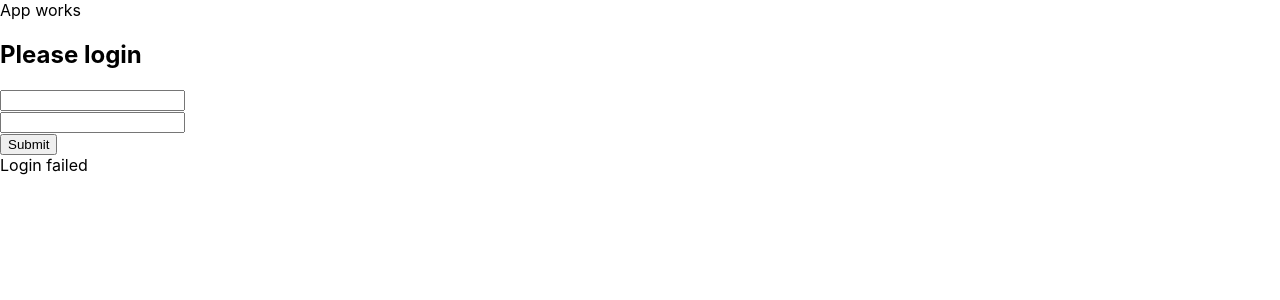
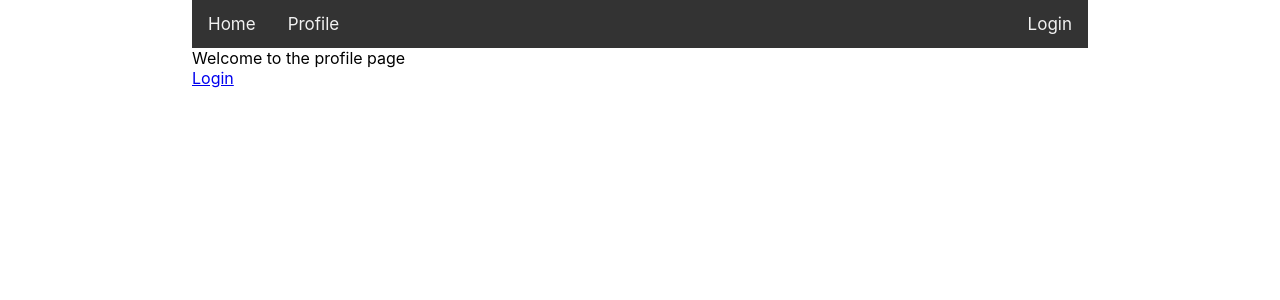
Before and after one commit to triciopa/react-typescript-course, a React (Create React App) app: page /profile in a window 1280 px wide. Shown: the top 300 px of the page. Built offline with nearby package versions, Linux system fonts and the light colour scheme.

Commit message:
new components

```diff
--- a/package.json
+++ b/package.json
@@ -10,8 +10,10 @@
     "@types/node": "^12.0.0",
     "@types/react": "^17.0.0",
     "@types/react-dom": "^17.0.0",
+    "@types/react-router-dom": "^5.1.8",
     "react": "^17.0.2",
     "react-dom": "^17.0.2",
+    "react-router-dom": "^5.2.0",
     "react-scripts": "4.0.3",
     "typescript": "^4.1.2",
     "web-vitals": "^1.0.1"
--- a/src/components/App.tsx
+++ b/src/components/App.tsx
@@ -1,7 +1,13 @@
 import React from "react";
 import { User } from "../model/Model";
 import { AuthService } from "../services/AuthService";
-import { Login } from "./Login";
+import { Router, Route, Switch } from "react-router-dom";
+import history from '../utils/history';
+
+import { Login } from "../components/Login";
+import Home from "./Home";
+import Navbar from "./Navbar";
+import Profile from "./Profile";
 
 interface AppState{
   user: User | undefined
@@ -10,10 +16,39 @@ export class App extends React.Component<{}, AppState> {
 
   private authService : AuthService = new AuthService();
 
+  constructor(props: any) {
+    super(props)
+    this.state = {
+      user: undefined
+    }
+
+    this.setUser = this.setUser.bind(this)
+  }
+
+  private setUser (user: User) {
+    this.setState({
+      user: user
+    })
+    console.log('setting the user: ' + user)
+  }
+
   render(){
     return (
-      <div>App works
-        <Login authService={this.authService}/>
+      <div className='wrapper'>
+        <Router history={history}>
+          <div>
+            <Navbar user={this.state.user}/>
+            <Switch>
+              <Route exact path='/' component={Home} />
+              <Route exact path='/login'>
+                <Login authService={this.authService} setUser={this.setUser} />
+              </Route>
+              <Route exact path='/profile'>
+                <Profile authService={this.authService} user={this.state.user} />
+              </Route>
+            </Switch>
+          </div>
+        </Router>
       </div>
     )
   }
--- /dev/null
+++ b/src/components/Home.tsx
@@ -0,0 +1,11 @@
+import React, { Component } from 'react'
+
+export default class Home extends Component {
+  render() {
+    return (
+      <div>
+        Welcome to home page
+      </div>
+    )
+  }
+}
--- a/src/components/Login.tsx
+++ b/src/components/Login.tsx
@@ -1,8 +1,12 @@
 import React, { SyntheticEvent } from "react";
+import { User } from "../model/Model";
 import { AuthService } from "../services/AuthService";
+import history from "../utils/history";
+
 
 interface LoginProps {
-  authService: AuthService
+  authService: AuthService,
+  setUser: (user: User) => void;
 }
 
 interface LoginState {
@@ -45,6 +49,8 @@ export class Login extends React.Component<LoginProps, LoginState> {
 
     if (result) {
       this.setState({ loginSuccesful: true})
+      this.props.setUser(result)
+      history.push('/profile')
     } else {
       this.setState({ loginSuccesful: false})
     }
--- /dev/null
+++ b/src/components/Navbar.tsx
@@ -0,0 +1,23 @@
+import React, { Component } from 'react';
+import { Link } from 'react-router-dom';
+import { User } from '../model/Model';
+
+
+export default class Navbar extends Component<{ user: User | undefined}> {
+  render() {
+    let loginLogOut: any
+    if (this.props.user) {
+      loginLogOut = <Link to='/logout' style={{float: 'right'}}>{this.props.user.userName}</Link>
+    } else {
+      loginLogOut = <Link to='/login' style={{float: 'right'}}>Login</Link>
+    }
+
+    return (
+      <div className='navbar'>
+        <Link to='/'>Home</Link>
+        <Link to='/profile'>Profile</Link>
+        {loginLogOut}
+      </div>
+    )
+  }
+}
--- /dev/null
+++ b/src/components/Profile.tsx
@@ -0,0 +1,31 @@
+import React, { Component } from 'react'
+import { Link } from 'react-router-dom'
+import { User, UserAttribute } from '../model/Model'
+import { AuthService } from '../services/AuthService'
+
+interface ProfileState {
+  userAttributes: UserAttribute[]
+}
+interface ProfileProps {
+  user: User | undefined
+  authService: AuthService
+}
+
+export default class Profile extends Component<ProfileProps, ProfileState> {
+
+  render() {
+    let profileSpace
+    if (this.props.user) {
+      profileSpace = <h3>Hello {this.props.user.userName}</h3>
+    } else {
+      profileSpace = <div><Link to='login'>Login</Link></div>
+    }
+
+    return (
+      <div>
+        Welcome to the profile page
+        {profileSpace}
+      </div>
+    )
+  }
+}
--- a/src/index.css
+++ b/src/index.css
@@ -11,3 +11,36 @@ code {
   font-family: source-code-pro, Menlo, Monaco, Consolas, 'Courier New',
     monospace;
 }
+
+.wrapper {
+  margin: auto;
+  width: 70%;
+}
+
+/* Add a black background color to the top navigation */
+.navbar {
+  background-color: #333;
+  overflow: hidden;
+}
+
+/* Style the links inside the navigation bar */
+.navbar a {
+  float: left;
+  color: #f2f2f2;
+  text-align: center;
+  padding: 14px 16px;
+  text-decoration: none;
+  font-size: 17px;
+}
+
+/* Change the color of links on hover */
+.navbar a:hover {
+  background-color: #ddd;
+  color: black;
+}
+
+/* Add a color to the active/current link */
+.navbar a.active {
+  background-color: #4caf50;
+  color: white;
+}
--- a/src/model/Model.ts
+++ b/src/model/Model.ts
@@ -2,3 +2,8 @@ export interface User {
   userName: string,
   email: string
 }
+
+export interface UserAttribute {
+  name: string,
+  value: string
+}
--- /dev/null
+++ b/src/utils/history.ts
@@ -0,0 +1,3 @@
+import { createBrowserHistory } from "history"
+
+export default createBrowserHistory();
```
Also changed, not shown: 1 other file (tests, documents, lock files or other folders).
